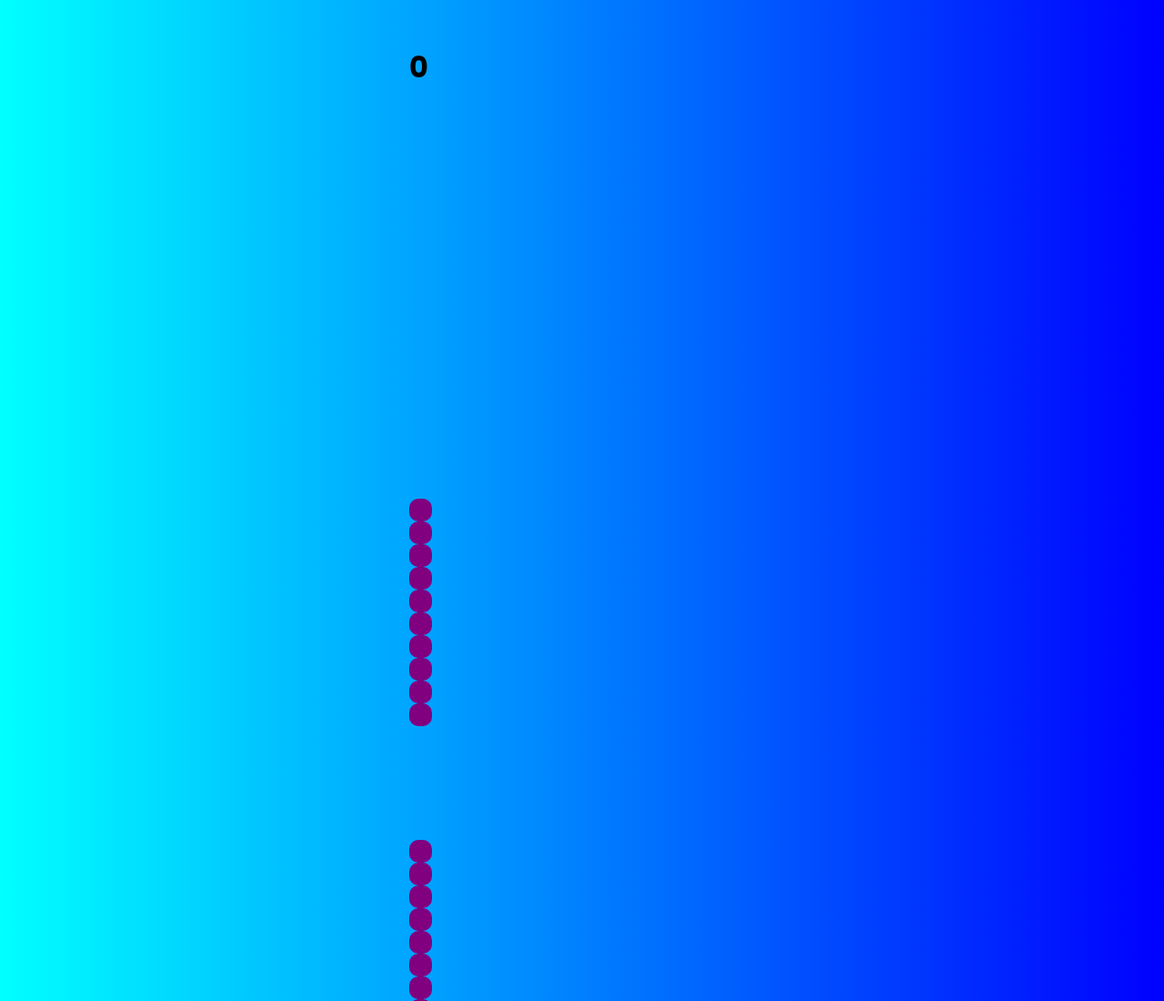
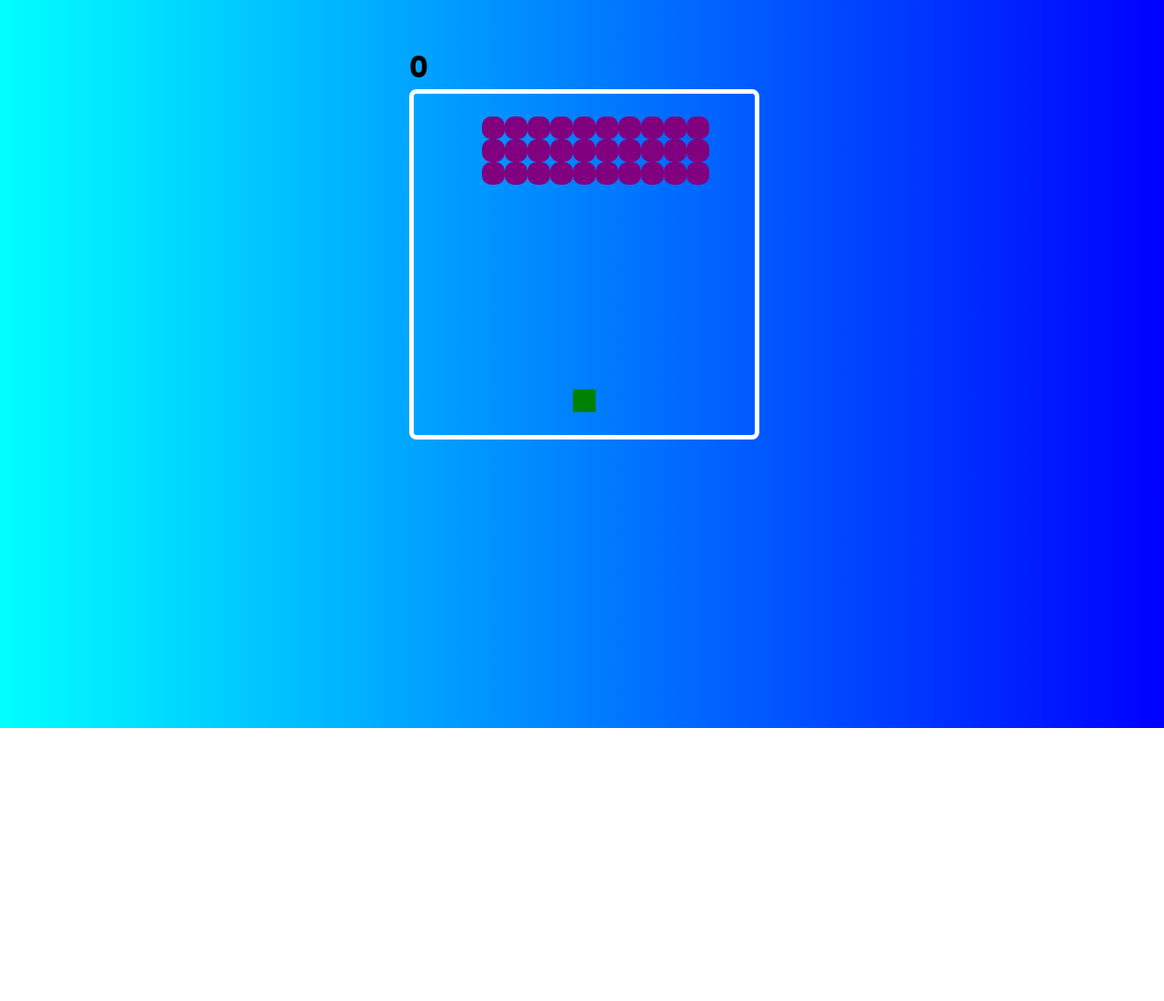
Before and after one commit to MLO-OLAGUNJU/space-invaders-game, a plain HTML site: page index.html in a window 1280 px wide. Shown: the top 1100 px of the page at 91% size. After the commit the page ends 800 px from the top, so only its background shows below. Drawn offline with Linux system fonts and the light colour scheme.

Commit message:
i updated the game

```diff
--- a/styles.css
+++ b/styles.css
@@ -10,14 +10,14 @@ body {
   background: linear-gradient(to left, blue, cyan);
 }
 
-/* .grid {
+.grid {
   width: 385px;
   border-radius: 8px;
   height: 385px;
   border: solid white 5px;
   display: flex;
   flex-wrap: wrap;
-} */
+}
 
 .grid div {
   width: 25px;
```
